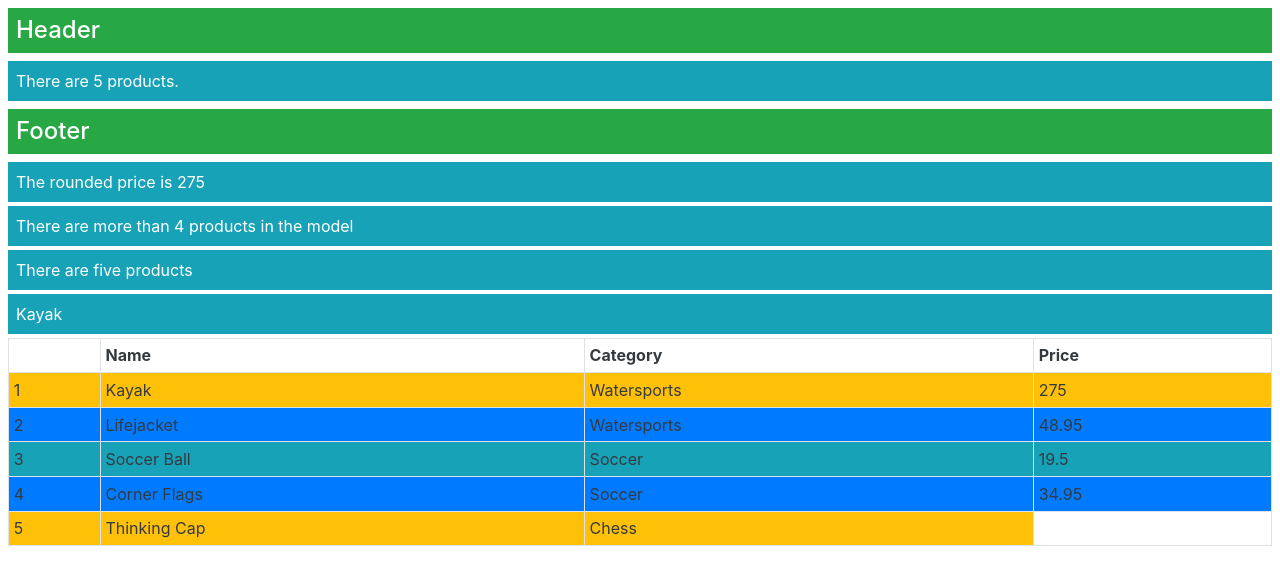
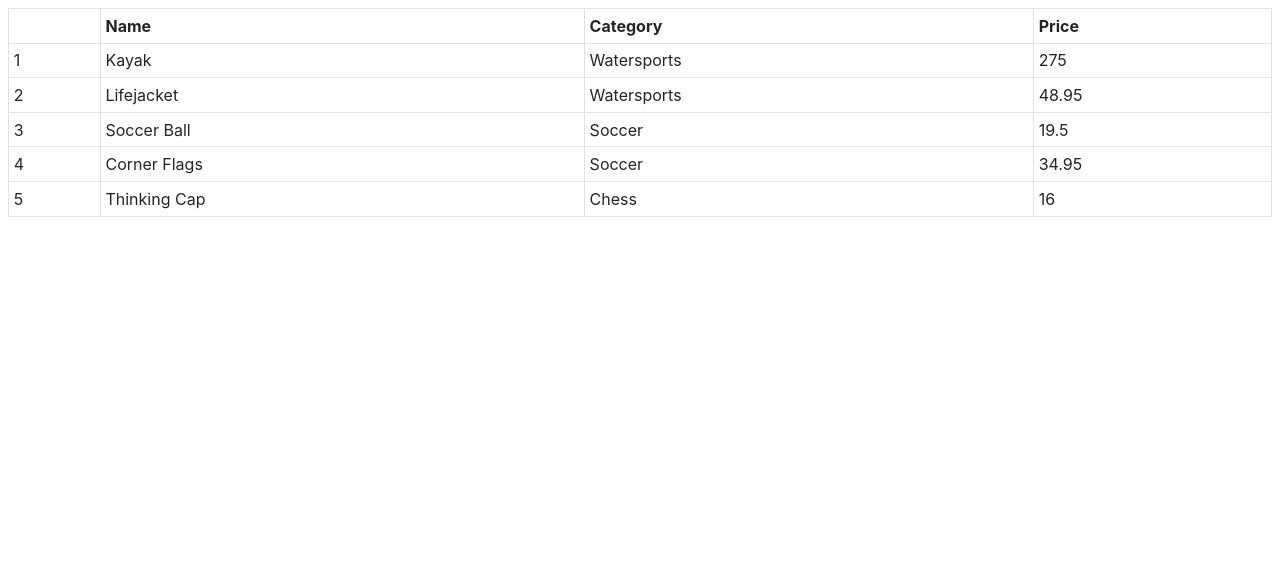
Before and after one commit to allotisam/ProAngular6, an Angular app: page / in a window 1280 px wide. Shown: the top 584 px of the page. Built offline with nearby package versions, Linux system fonts and the light colour scheme.

Commit message:
Ch14 - Preparing the Example Project

```diff
--- a/angular.json
+++ b/angular.json
@@ -73,7 +73,8 @@
             "tsConfig": "src/tsconfig.spec.json",
             "karmaConfig": "src/karma.conf.js",
             "styles": [
-              "src/styles.css"
+              "src/styles.css",
+              "node_modules/bootstrap/dist/css/bootstrap.min.css"
             ],
             "scripts": [],
             "assets": [
--- a/src/app/app.module.ts
+++ b/src/app/app.module.ts
@@ -1,17 +1,19 @@
 import { BrowserModule } from '@angular/platform-browser';
 import { NgModule } from '@angular/core';
+import { FormsModule } from '@angular/forms';
 
 import { AppComponent } from './app.component';
 import { ProductComponent } from './component';
 
 @NgModule({
+  imports: [
+    BrowserModule, FormsModule
+  ],
   declarations: [
     ProductComponent
   ],
-  imports: [
-    BrowserModule
+  providers: [
   ],
-  providers: [],
   bootstrap: [
     ProductComponent
   ]
--- a/src/app/component.ts
+++ b/src/app/component.ts
@@ -9,18 +9,6 @@ import { Product } from './product.model';
 export class ProductComponent {
     model: Model = new Model();
 
-    targetName = 'Kayak';
-    counter = 1;
-
-    constructor(ref: ApplicationRef) {
-        (<any>window).appRef = ref;
-        (<any>window).model = this.model;
-    }
-
-    getProductByPosition(position: number): Product {
-        return this.model.getProducts()[position];
-    }
-
     getProduct(key: number): Product {
         return this.model.getProduct(key);
     }
@@ -29,20 +17,4 @@ export class ProductComponent {
         return this.model.getProducts();
     }
 
-    getProductCount(): number {
-        console.log('getProductCount invoked');
-        return this.getProducts().length;
-    }
-
-    getProductPrice(index: number): number {
-        return Math.floor(this.getProduct(index).price);
-    }
-
-    get nextProduct(): Product {
-        return this.model.getProducts().shift();
-    }
-
-    getKey(index: number, product: Product) {
-        return product.id;
-    }
 }
--- a/src/app/template.html
+++ b/src/app/template.html
@@ -1,64 +1,16 @@
-<div class="text-white m-2">
-
-    <ng-template #titleTemplate let-text="title">
-        <h4 class="p-2 bg-success text-white">{{ text }}</h4>
-    </ng-template>
-
-    <ng-template [ngTemplateOutlet]="titleTemplate" [ngTemplateOutletContext]="{ title: 'Header' }"></ng-template>
-
-    <div class="bg-info p-2 mb-2">
-        There are {{ getProductCount() }} products.
-    </div>
-
-    <ng-template [ngTemplateOutlet]="titleTemplate" [ngTemplateOutletContext]="{ title: 'Footer'}"></ng-template>
-
-    <!-- <div class="bg-info p-2">
-        Counter: {{ counter = counter + 1 }}
-    </div> -->
-
-    <!-- <div class="bg-info p-2 text-white">
-        Next Product is {{ nextProduct.name }}
-    </div> -->
-
-    <!-- <div clas="bg-info p-2">
-        The rounded price is {{ Math.floor(getProduct(1).price) }}
-    </div> -->
-
-    <div class="bg-info p-2 text-white">
-        The rounded price is {{ getProductPrice(1) }}
-    </div>
-
-    <div *ngIf="getProductCount() > 4" class="bg-info p-2 mt-1">
-        There are more than 4 products in the model
-    </div>
-    <div *ngIf="getProductByPosition(0).name != 'Kayak'" class="bg-info p-2 mt-1">
-        The first product isn't a Kayak
-    </div>
-
-    <div class="bg-info p-2 mt-1" [ngSwitch]="getProductCount()">
-        <span *ngSwitchCase="2">There are two products</span>
-        <span *ngSwitchCase="5">There are five products</span>
-        <span *ngSwitchDefault>This is the default</span>
-    </div>
-
-    <div class="bg-info p-2 mt-1" [ngSwitch]="getProduct(1).name">
-        <span *ngSwitchCase="targetName">Kayak</span>
-        <span *ngSwitchCase="'Lifejacket'">Lifejacket</span>
-        <span *ngSwitchDefault>Other Product</span>
-    </div>
-
-    <table class="table table-sm table-bordered mt-1 text-dark">
+<div class="m-2">
+    <table class="table table-sm table-bordered">
         <tr>
             <th></th>
             <th>Name</th>
             <th>Category</th>
             <th>Price</th>
         </tr>
-        <tr *ngFor="let item of getProducts(); let i = index; let odd = odd; let first = first; let last = last; trackBy:getKey" [class.bg-primary]="odd" [class.bg-info]="!odd" [class.bg-warning]="first || last">
+        <tr *ngFor="let item of getProducts(); let i = index;">
             <td>{{ i + 1 }}</td>
             <td>{{ item.name }}</td>
             <td>{{ item.category }}</td>
-            <td *ngIf="!last">{{ item.price }}</td>
+            <td>{{ item.price }}</td>
         </tr>
     </table>
 </div>
```
